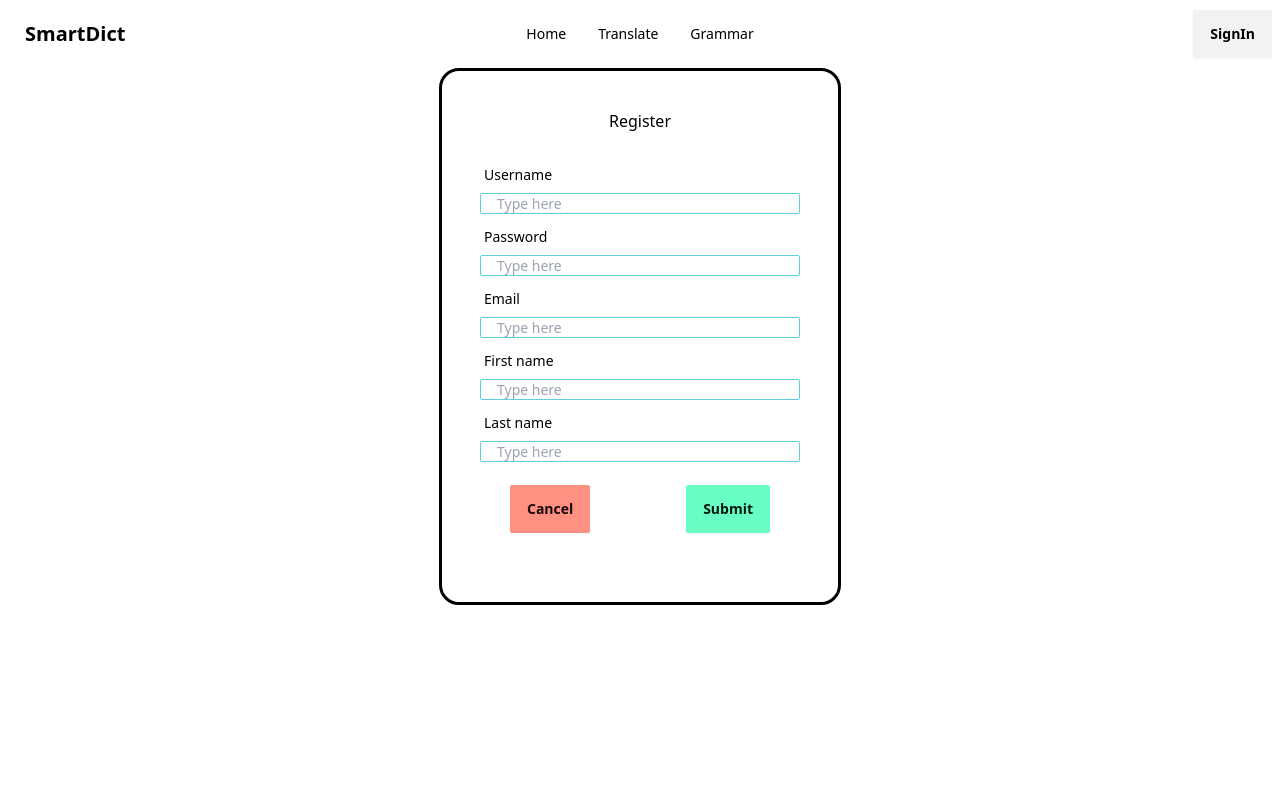
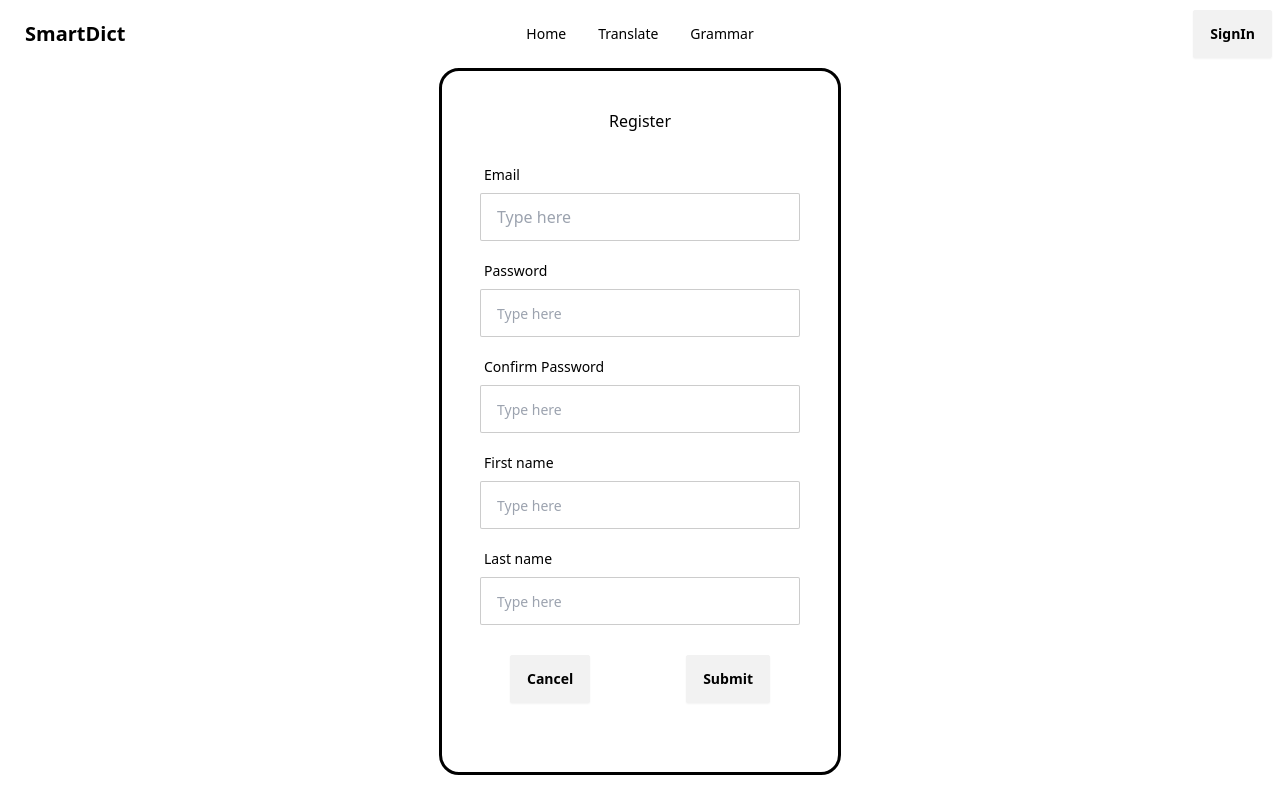
Before and after one commit to Siripoom/SmartDict, a React (Vite) app: page /Register in a window 1280 px wide. Built offline with nearby package versions, Linux system fonts and the light colour scheme.

Commit message:
Update Form Validation

```diff
--- a/src/components/Nav.jsx
+++ b/src/components/Nav.jsx
@@ -57,16 +57,14 @@ export default function Nav(props) {
         </div>
         <div className="navbar-end d-flex">
           {props.user ? (
-            <div className="dropdown">
-              <button class="btn btn-secondary dropdown-toggle" type="button" data-bs-toggle="dropdown" aria-expanded="false">
-                {user.displayName}
-              </button>
-              <ul class="dropdown-menu">
-                <li><Link to = " ">Wordlish</Link></li>
-                <li><button className="btn" onClick={props.logout}>Sign-out</button></li>
-              </ul>
-
-            </div>
+          <div className="dropdown">
+            <div tabIndex={0} role="button" className="btn m-1">{user.displayName}</div>
+            <ul tabIndex={0} className="dropdown-content z-[1] menu p-2 shadow bg-base-100 rounded-box w-52">
+              <li><Link to = " ">Profile</Link></li>
+              <li><Link to = " ">Wordlish</Link></li>
+              <li><button className="btn" onClick={props.logout}>logout</button></li>
+            </ul>
+          </div>
           ) : (
             <div>
               <Link to="SignIn"><button className="btn">SignIn</button></Link>
--- /dev/null
+++ b/src/css/reg.css
@@ -0,0 +1,94 @@
+@import url('https://fonts.googleapis.com/css?family=Open+Sans&display=swap');
+
+:root{
+    --succes-color: #2ecc71;;
+    --error-color: #e74c3c;
+}
+
+
+body{
+
+    background-color: #f9fafb;
+    font-family: 'Open Sans', sans-serif;
+    display: flex;
+    align-items: center;
+    justify-content: center;
+    min-height: 100vh;
+    margin: 0;
+}
+
+.container{
+    background-color: #fff;
+    border-radius: 5px;
+    box-shadow: 0 2px 10px rgba(0,0,0,0.3);
+    width: 400px;
+}
+
+h2{
+    text-align: center;
+    margin: 0 0 20px;
+}
+
+.form{
+    padding: 30px 40px;
+}
+
+.form-control{
+    margin-bottom: 10px;
+    padding-bottom: 20px;
+    position: relative;
+}
+
+.form-control label{
+    color:#777;
+    display: block;
+    margin-bottom: 5px;
+}
+
+.form-control input
+{
+    border: 2px solid #f0f0f0;
+    border-radius: 4px;
+    display: block;
+    width: 100%;
+    padding: 10px;
+    font-size: 14px;
+}
+
+.form-control input:focus{
+    outline: 0;
+    border-color: #777;
+
+}
+
+.form-control.success input {
+    border-color: var(--succes-color);
+}
+
+.form-control.error input {
+    border-color: var(--error-color);
+}
+
+.form-control small{
+    color: var(--error-color);
+    position: absolute;
+    bottom: 0;
+    left: 0;
+    visibility: hidden;
+}
+
+.form-control.error small{
+    visibility: visible;
+}
+.form button {
+    cursor: pointer;
+    background-color: #3498db;
+    border: 2px solid #3498db;
+    border-radius: 4px;
+    color: #fff;
+    display: block;
+    padding: 10px;
+    font-size: 16px;
+    margin-top:20px;
+    width:100%;
+}
--- a/src/pages/Register.jsx
+++ b/src/pages/Register.jsx
@@ -1,6 +1,37 @@
+import { useNavigate } from "react-router-dom";
 import "../css/form.css";
+import { useState } from "react";
 
 export default function Register() {
+
+    const navigate = useNavigate();
+    const [user, setUser] = useState('');
+    const [pass, setPass] = useState('');
+    const [pass2, setPass2] = useState('')
+    const [mail, setMail] = useState('');
+    const [fname, setFname] = useState('');
+    const [lname, setLname] = useState('');
+
+    const chack = (e) => {
+        e.preventDefault();
+
+        if (mail == "") {
+            alert("Enter you Email")
+        } else if (pass == "") {
+            alert("Enter you Password")
+        } else if (pass2 == "") {
+            alert("Enter you Password2")
+        } else if (pass !== pass2) {
+            alert("Enter Password not match")
+        } else if (fname == "") {
+            alert("Enter you Firstname")
+        } else if (lname == "") {
+            alert("Enter you Lastname")
+        } else{
+
+        }
+    }
+
 
     return (
         <div>
@@ -9,52 +40,47 @@ export default function Register() {
                     <h1 className="text-center">Register</h1>
                     <br />
                         <div className="mb-3">
-                        <label className="form-control w-full max-w-xs">
                                 <div className="label">
-                                <span className="label-text">Username</span>
+                                    <span className="label-text">Email</span>
                                 </div>
-                            <input type="text" placeholder="Type here" className="input input-bordered input-md input-info w-full max-w-xs" size={40} maxLength={50} />
-                        </label>
+                                <input type="text" placeholder="Type here" value={mail} className="input input-bordered w-full max-w-xs" size={40} maxLength={50}
+                                    onChange={(e) => setMail(e.target.value)} />
                         </div>
                         <div className="mb-3">
-                        <label className="form-control w-full max-w-xs">
                                 <div className="label">
                                     <span className="label-text">Password</span>
                                 </div>
-                            <input type="text" placeholder="Type here" className="input input-bordered input-md input-info w-full max-w-xs" size={40} maxLength={50} />
-                        </label>
+                                <input type="password" placeholder="Type here" value={pass} className="input input-bordered input-md  w-full max-w-xs" size={40} maxLength={50}
+                                    onChange={(e) => setPass(e.target.value)} />
                         </div>
                         <div className="mb-3">
-                        <label className="form-control w-full max-w-xs">
                                 <div className="label">
-                                <span className="label-text">Email</span>
+                                    <span className="label-text">Confirm Password</span>
                                 </div>
-                            <input type="text" placeholder="Type here" className="input input-bordered input-md input-info w-full max-w-xs" size={40} maxLength={50} />
-                        </label>
+                                <input type="password" placeholder="Type here" value={pass2} className="input input-bordered input-md  w-full max-w-xs" size={40} maxLength={50}
+                                    onChange={(e) => setPass2(e.target.value)} />
                         </div>
+
                         <div className="mb-3">
-                        <label className="form-control w-full max-w-xs">
                                 <div className="label">
                                     <span className="label-text">First name</span>
                                 </div>
-                            <input type="text" placeholder="Type here" className="input input-bordered input-md input-info w-full max-w-xs" size={40} maxLength={50} />
-                        </label>
+                                <input type="text" placeholder="Type here" value={fname} className="input input-bordered input-md  w-full max-w-xs" size={40} maxLength={50}
+                                    onChange={(e) => setFname(e.target.value)} />
                         </div>
                         <div className="mb-3">
-                        <label className="form-control w-full max-w-xs">
                                 <div className="label">
                                     <span className="label-text">Last name</span>
                                 </div>
-                            <input type="text" placeholder="Type here" className="input input-bordered input-md input-info w-full max-w-xs" size={40} maxLength={50}/>
-                        </label>
+                                <input type="text" placeholder="Type here" value={lname} className="input input-bordered input-md w-full max-w-xs" size={40} maxLength={50}
+                                    onChange={(e) => setLname(e.target.value)} />
                         </div>
                         <div className="btnRig">
-                        <button type="reset" className="btn btn-error" >Cancel</button>
-                        <button type="submit" className="btn btn-success" >Submit</button>
+                            <button type="reset" className="btn" onClick={() => navigate('/SignIn')} >Cancel</button>
+                            <button type="submit" className="btn" onClick={chack}>Submit</button>
                         </div>
                 </div>
             </div>
-
         </div>
     )
 
--- a/src/pages/SignIn.jsx
+++ b/src/pages/SignIn.jsx
@@ -18,7 +18,6 @@ export default function SignIn() {
             if (user) {
                 setUserInfo(user);
                 console.log("Auth" , user)
-
             } else {
                 setUserInfo(null);
                 window.sessionStorage.clear();
@@ -31,7 +30,7 @@ export default function SignIn() {
         auth.useDeviceLanguage();
         signInWithPopup(auth, provider)
             .then((result) => {
-                return <navigate to="/" />
+                navigate('/')
             })
             .catch(err => {
                 alert(err);
@@ -47,7 +46,7 @@ export default function SignIn() {
     }
 
     const clearPathAndNavigate = () => {
-        navigate('/Register'); // Replace with your desired path
+        navigate('/Register');
       };
 
 
@@ -68,13 +67,13 @@ export default function SignIn() {
                 </div>
                 <br />
                 <div className="mb-3">
-                    <input type="text" placeholder="Enter username" className="input input-bordered input-info w-full max-w-xs" size={40} maxLength={50} />
+                    <input type="text" placeholder="Enter username" className="input input-bordered  w-full max-w-xs" size={40} maxLength={50} />
                 </div>
                 <div className="mb-3">
-                    <input type="password" placeholder="Enter password" className="input input-bordered input-info w-full max-w-xs" />
+                    <input type="password" placeholder="Enter password" className="input input-bordered w-full max-w-xs" />
                 </div>
                 <div className="icon">
-                    <button type="button" className="btn " >Cancel</button>
+                    <button type="button" className="btn " onClick={() => navigate('/')} >Cancel</button>
                     <button type="button" className="btn " >Sign-in</button>
                 </div>
                 <div className="text-center">
```
Lines whose indentation alone changed are shown as unchanged.
